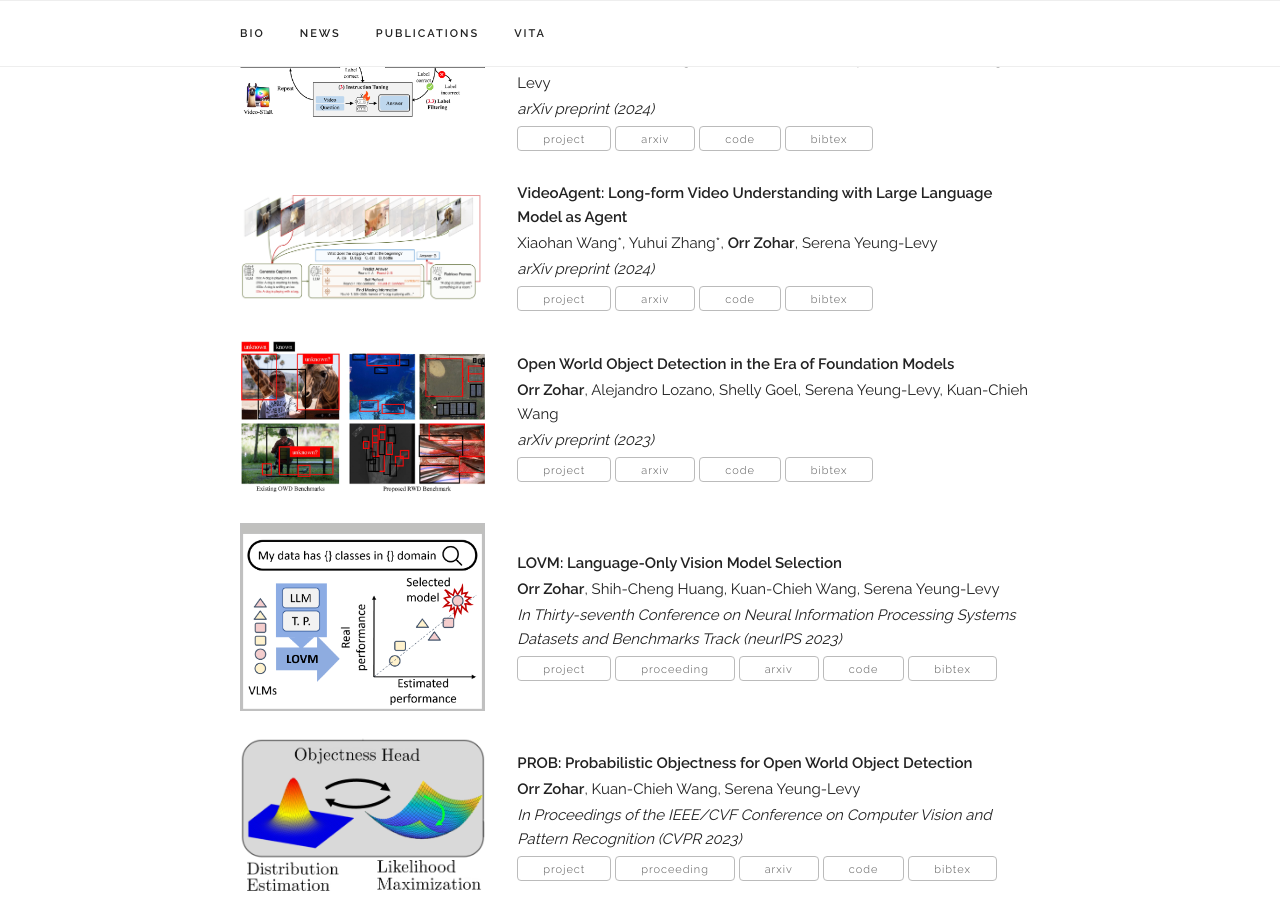
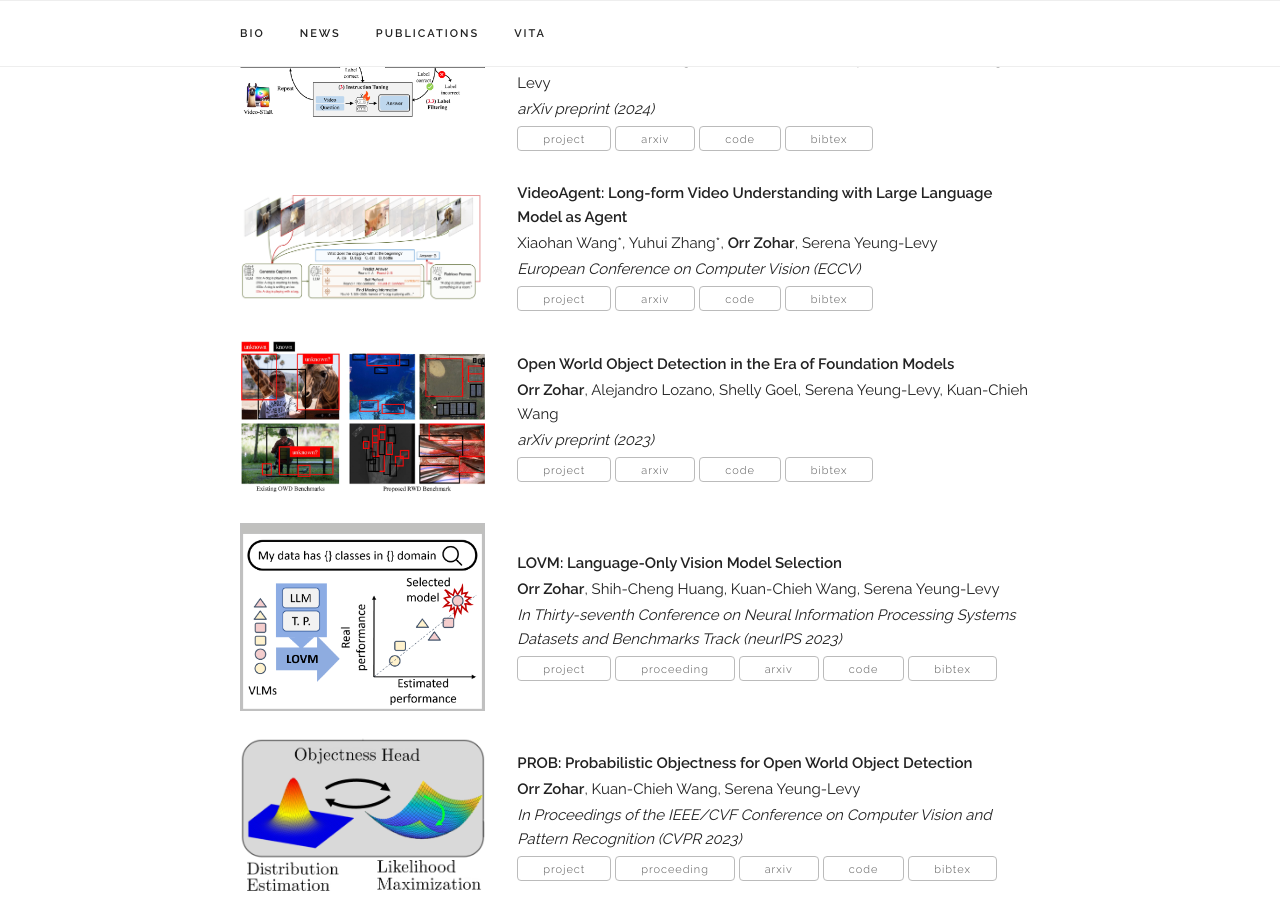
Before and after one commit to orrzohar/orrzohar.github.io, a Jekyll site: the page built from index.html, in a window 1280 px wide and 900 px high, scrolled down 1135 px. Built offline with Jekyll 4.4.1, drawn with Linux system fonts in a browser that asks for light colours; some web fonts are replaced.

Commit message:
Update publications.yaml

```diff
--- a/_data/publications.yaml
+++ b/_data/publications.yaml
@@ -19,14 +19,14 @@ papers:
 
   - title: "VideoAgent: Long-form Video Understanding with Large Language Model as Agent"
     authors: "Xiaohan Wang*, Yuhui Zhang*, <b>Orr Zohar</b>, Serena Yeung-Levy"
-    venue: "arXiv preprint (2024)"
+    venue: "European Conference on Computer Vision (ECCV)"
     arxiv: "https://arxiv.org/abs/2403.10517"
     paper_pdf: "https://arxiv.org/pdf/2403.10517.pdf"
     bibtex: |
       @article{VideoAgent,
         title={VideoAgent: Long-form Video Understanding with Large Language Model as Agent},
         author={Wang, Xiaohan and Zhang, Yuhui and Zohar, Orr and Yeung-Levy, Serena},
-        journal={arXiv preprint arXiv:2403.10517},
+        journal={European Conference on Computer Vision (ECCV)},
         year={2024}
       }
     code: "https://github.com/wxh1996/VideoAgent"
```
